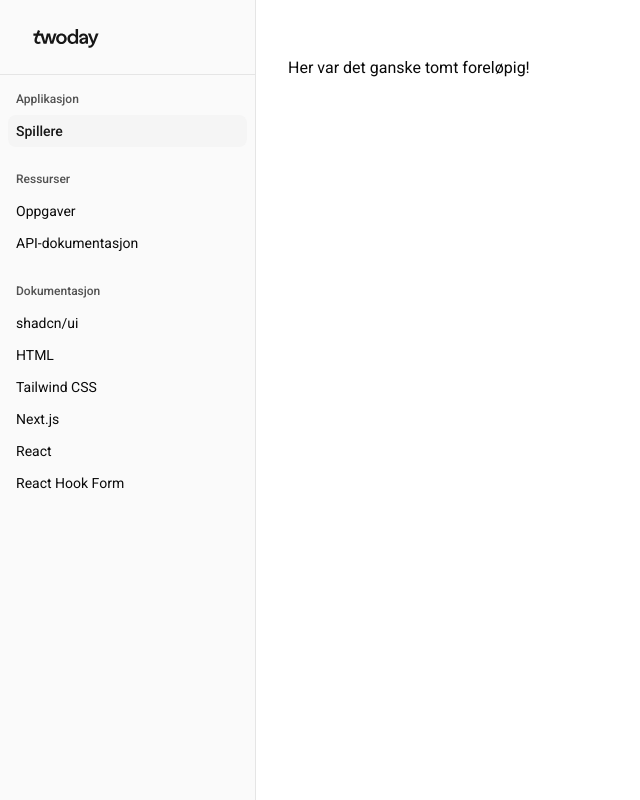
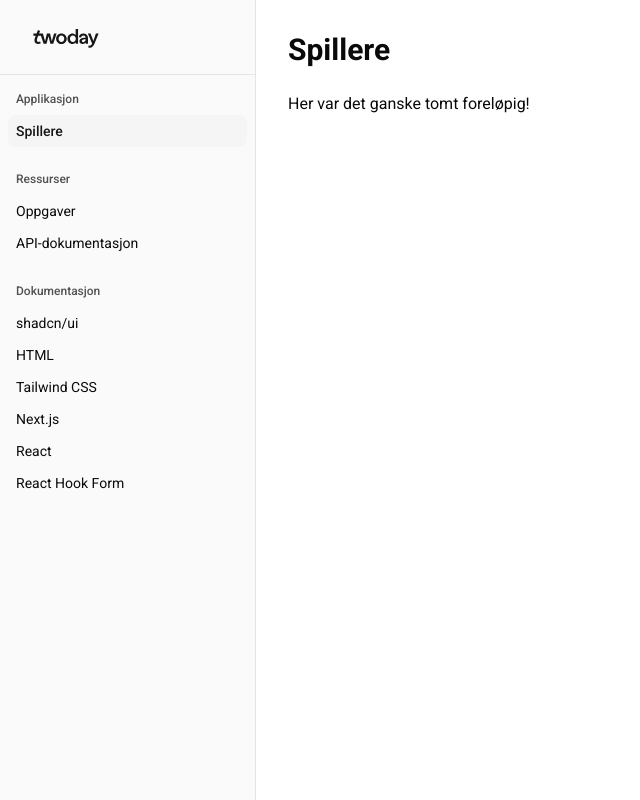
Before and after one commit to Petrokolus/frontend-kurs, a Next.js app: page /spillere in a window 1280 px wide. Shown: the whole page, without its empty margins (0-640 px from the left). Built offline with nearby package versions, Linux system fonts and the light colour scheme.

Commit message:
feature: oppgave 1a

```diff
--- a/src/app/spillere/page.tsx
+++ b/src/app/spillere/page.tsx
@@ -2,7 +2,7 @@ export default async function SpillerePage() {
   return (
     <div className="max-w-4xl p-8">
       <div className="mb-6 flex items-center justify-between">
-        {/* Oppgave 1a - LEGG TIL EN OVERSKRIFT HER */}
+        <h1 className="text-3xl font-bold">Spillere</h1>
         {/* Oppgave 3a - LEGG TIL EN LENKE TIL /spillere/opprett HER */}
       </div>
       {/* Oppgave 1b - LEGG TIL ET SPILLERCARD HER */}
```
